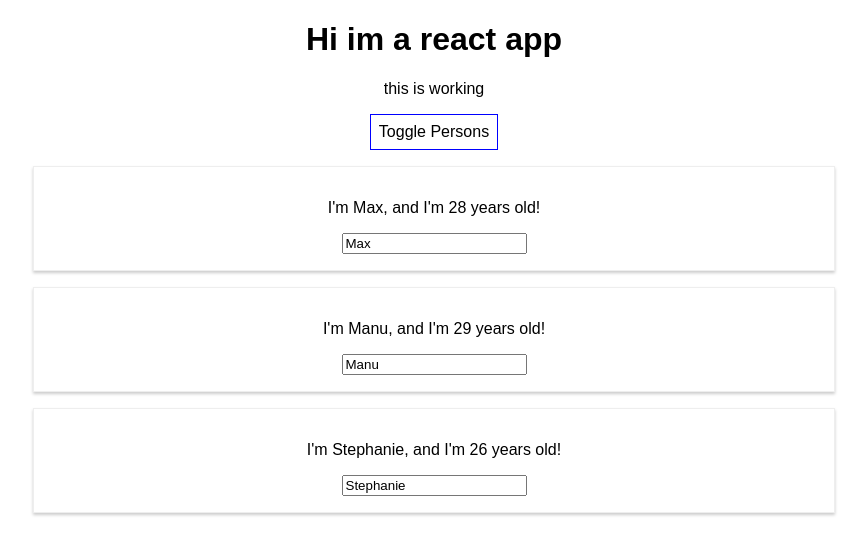
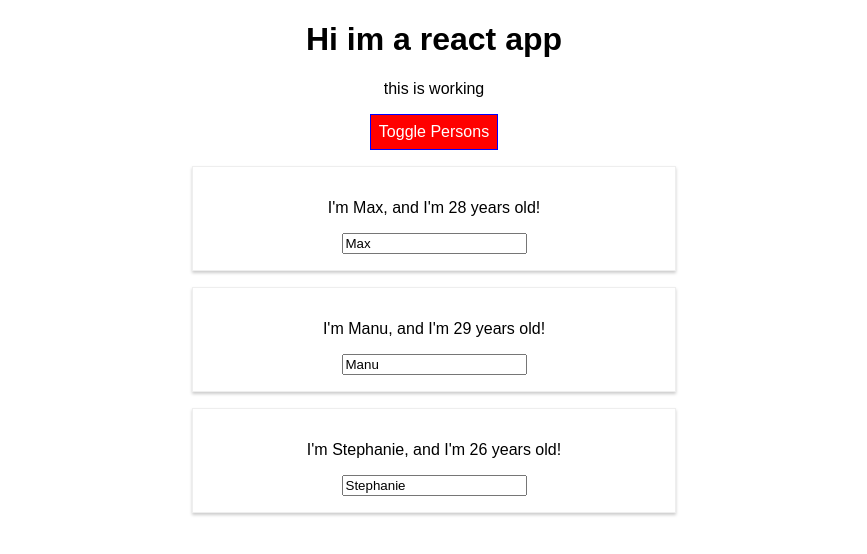
Before and after one commit to danbsts/quarantine-study, a React (Create React App) app in the folder react/react-complete-guide/: page / in a window 1280 px wide. Both pictures are taken after a click on the button "Toggle Persons". Shown: the top 554 px of the page, without its empty margins (206-1073 px from the left). Built offline with nearby package versions, Linux system fonts and the light colour scheme.

Commit message:
React: styled components

```diff
--- a/react/react-complete-guide/package.json
+++ b/react/react-complete-guide/package.json
@@ -3,9 +3,11 @@
   "version": "0.1.0",
   "private": true,
   "dependencies": {
+    "radium": "^0.26.0",
     "react": "^16.13.1",
     "react-dom": "^16.13.1",
-    "react-scripts": "1.1.5"
+    "react-scripts": "1.1.5",
+    "styled-components": "^5.1.1"
   },
   "scripts": {
     "start": "react-scripts start",
--- a/react/react-complete-guide/src/App.css
+++ b/react/react-complete-guide/src/App.css
@@ -1,3 +1,11 @@
 .App {
   text-align: center;
 }
+
+.red {
+  color: red;
+}
+
+.bold {
+  font-weight: bold;
+}
--- a/react/react-complete-guide/src/App.js
+++ b/react/react-complete-guide/src/App.js
@@ -1,6 +1,22 @@
 import React, { Component } from 'react';
 import './App.css';
 import Person from './Person/Person'
+import styled from 'styled-components';
+
+
+const StyledButton = styled.button`
+  background-color: ${props => props.alt? 'red' : 'green'};
+  color: white;
+  font: inherit;
+  border: 1px solid blue;
+  padding: 8px;
+  cursor: pointer;
+
+  &:hover {
+    background-color: ${props => props.alt? 'salmon' : 'lightgreen'};
+    color: black;
+  }
+`;
 
 class App extends Component {
   state = {
@@ -45,6 +61,8 @@
   }
 
   render() {
+    let persons = null;
+
     const style = {
       backgroundColor: 'white',
       font: 'inherit',
@@ -52,8 +70,6 @@
       padding: '8px',
       cursor: 'pointer'
     };
-
-    let persons = null;
 
     if(this.state.showPersons) {
       persons = (
@@ -67,17 +83,30 @@
               changed={(event) => this.nameChangedHandler(event, person.id)} />
           })}
         </div>
-      )
+      );
+      style.backgroundColor = 'red';
+      style[":hover"] = {
+        backgroundColor: 'salmon',
+        color: 'black'
+      };
     }
+
+    const classes = [];
+    if(this.state.persons.length <= 2) {
+      classes.push('red');
+    }
+    if(this.state.persons.length <= 1) {
+      classes.push('bold');
+    }
+
 
     return (
       <div className="App">
         <h1>Hi im a react app</h1>
-        <p>this  is working</p>
-        <button
-          style={style}
-          onClick={this.togglePersonsHandler}>Toggle Persons</button>
-        {/* this can be inneficient /\ */}
+        <p className={classes.join(' ')}>this  is working</p>
+        <StyledButton alt={this.state.showPersons} onClick={this.togglePersonsHandler}>
+          Toggle Persons
+        </StyledButton >
         {persons}
       </div>
     );
--- a/react/react-complete-guide/src/Person/Person.css
+++ b/react/react-complete-guide/src/Person/Person.css
@@ -1,4 +1,4 @@
-.Person {
+/* .Person {
     width: 60%;
     margin: 16px auto;
     border: 1px solid #eee;
@@ -6,3 +6,9 @@
     padding: 16px;
     text-align: center;
 }
+
+@media (min-width: 500px) {
+    .Person {
+        width: '450px'
+    }
+} */
--- a/react/react-complete-guide/src/Person/Person.js
+++ b/react/react-complete-guide/src/Person/Person.js
@@ -1,13 +1,28 @@
 import React from 'react';
-import './Person.css'
+// import './Person.css'
+import styled from 'styled-components';
+
+const StyledDiv = styled.div`
+    width: 60%;
+    margin: 16px auto;
+    border: 1px solid #eee;
+    box-shadow: 0 2px 3px #ccc;
+    padding: 16px;
+    text-align: center;
+
+    @media (min-width: 500px) {
+        width: 450px
+    }
+`;
 
 const person = (props) => {
     return (
-        <div className="Person">
+        // <div className="Person" style={style}>
+        <StyledDiv>
             <p onClick={props.click}>I'm {props.name}, and I'm {props.age} years old!</p>
             <p>{props.children}</p>
             <input type="text" onChange={props.changed} value={props.name}></input>
-        </div>
+        </StyledDiv>
     )
 };
 
```
Also changed, not shown: 1 other file (tests, documents, lock files or other folders).
